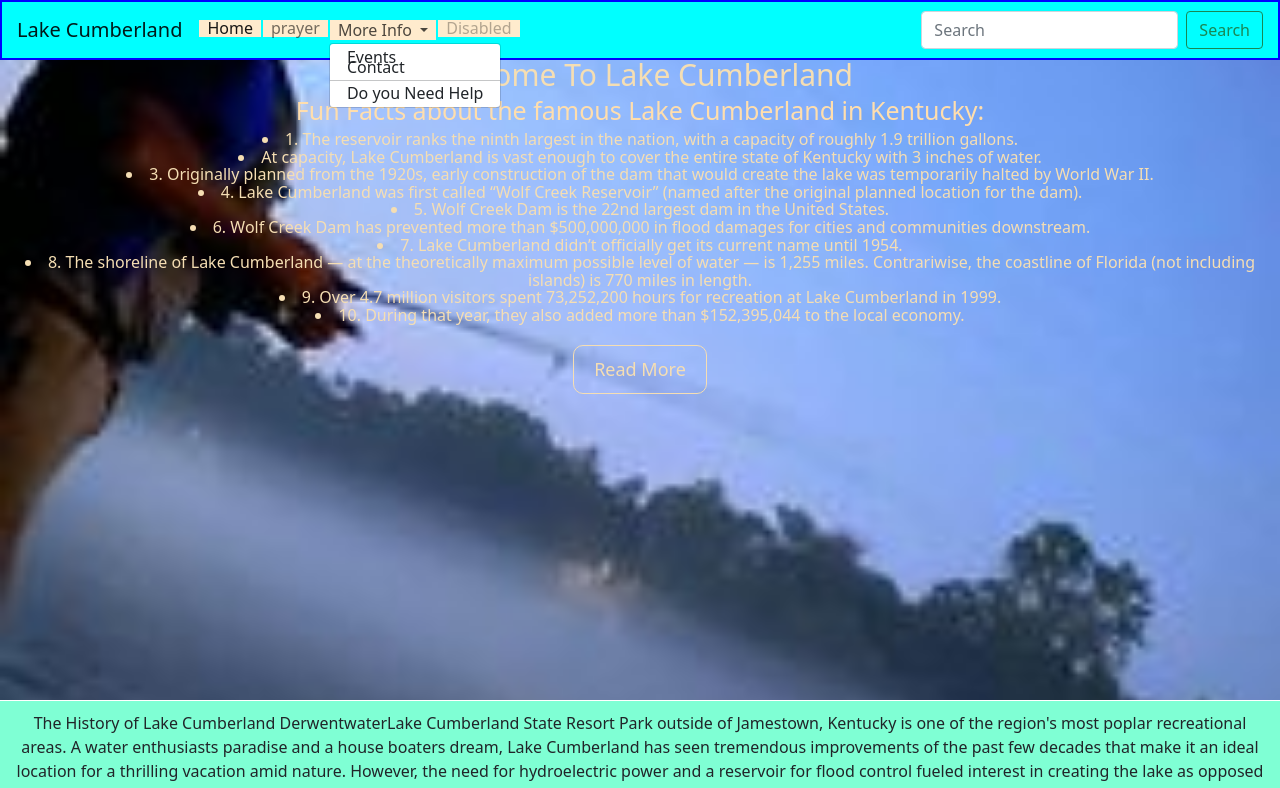
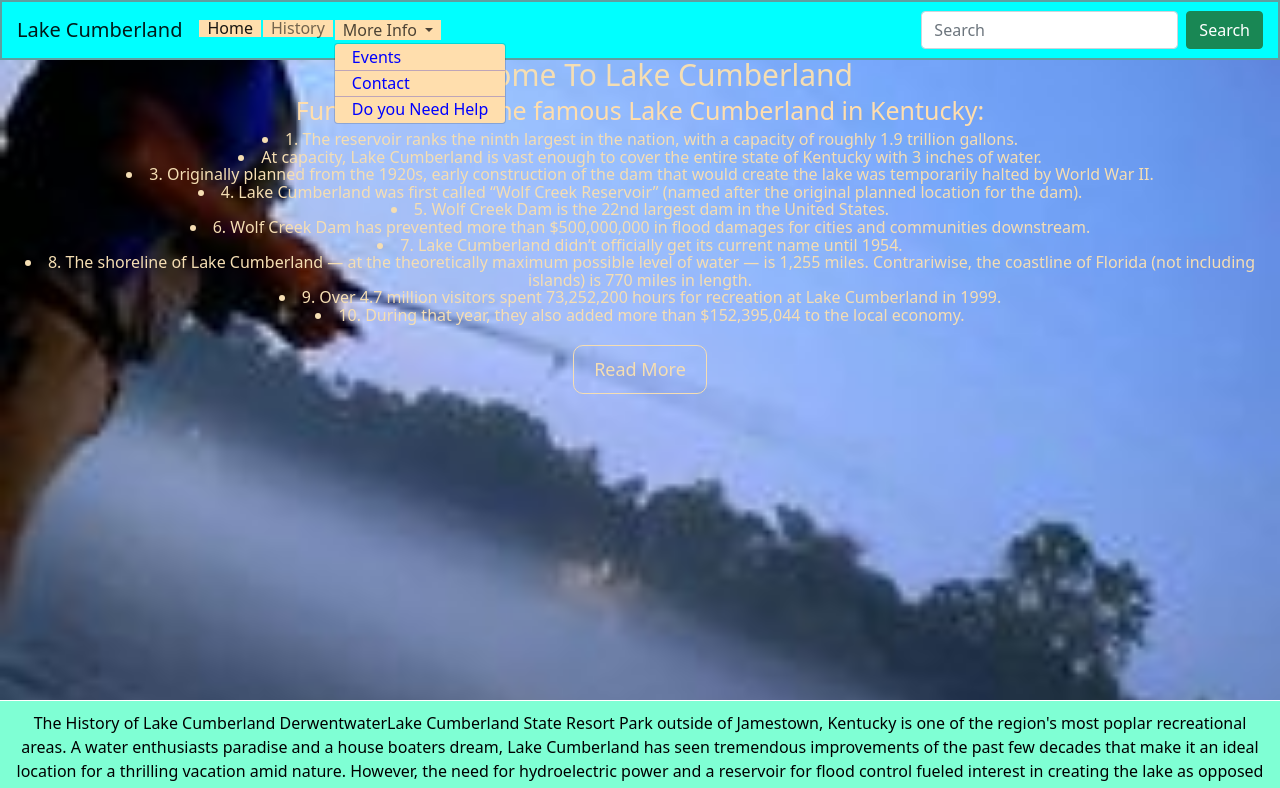
Before and after one commit to sonya2699/LakeCumberland, a plain HTML site: page index.html in a window 1280 px wide. Both pictures are taken after a click on the button "More Info". Shown: the top 788 px of the page. Drawn offline with nearby package versions, Linux system fonts and the light colour scheme; a small style sheet from the web is missing.

Commit message:
Changed some font colors

```diff
--- a/index.html
+++ b/index.html
@@ -26,7 +26,7 @@
             <a class="nav-link active" aria-current="page" href="#">Home</a>
           </li>
           <li class="nav-item">
-            <a class="nav-link" href="#">prayer</a>
+            <a class="nav-link" href="#">History</a>
           </li>
           <li class="nav-item dropdown">
             <a class="nav-link dropdown-toggle" href="#" id="navbarDropdown" role="button" data-bs-toggle="dropdown"
@@ -35,6 +35,7 @@
             </a>
             <ul class="dropdown-menu" aria-labelledby="navbarDropdown">
               <li><a class="dropdown-item" href="#">Events</a></li>
+              <hr class="dropdown-divider">
               <li><a class="dropdown-item" href="#">Contact</a></li>
               <li>
                 <hr class="dropdown-divider">
@@ -42,13 +43,11 @@
               <li><a class="dropdown-item" href="#">Do you Need Help</a></li>
             </ul>
           </li>
-          <li class="nav-item">
-            <a class="nav-link disabled">Disabled</a>
-          </li>
+
         </ul>
         <form class="d-flex">
           <input class="form-control me-2" type="search" placeholder="Search" aria-label="Search">
-          <button class="btn btn-outline-success" type="submit">Search</button>
+          <button class="btn btn-success" type="submit">Search</button>
         </form>
       </div>
     </div>
--- a/lakeCumberland.css
+++ b/lakeCumberland.css
@@ -42,10 +42,17 @@ nav {
     margin: 0;
     padding: 3px;
     width:1000;
-    border: 2px solid blue;
+    border: 2px solid cadetblue;
     background-color:aqua;
 }
+li .dropdown-menu {
+    background-color: navajowhite;
+    color: blue;
 
+}
+li .dropdown-item {
+color: blue;
+}
 
 li a {
     display: flex;
@@ -53,14 +60,19 @@ li a {
     text-decoration: none;
     list-style: none;
     margin: 1px;
-    background-color:blanchedalmond;
+    background-color:navajowhite;
     line-height: 1.0px;
-
-  }
+    color: blue;
+ }
 
 li a:hover {
     background-color:cadetblue;
-
+}
+li a .dropdown {
+    background-color: navajowhite;
+}
+.dropdown :hover {
+    background-color: cadetblue;
 }
 
 #showcase .button{
@@ -82,14 +94,20 @@ li a:hover {
     background: aquamarine;
     text-align: center;
     margin-top: 1px;
+    color: black;
 }
 #section-b {
     padding: 20px;
     background: wheat;
     text-align: center;
+    color: black;
 }
 #section-c {
     padding: 20px;
     background:aqua;
     text-align: center;
+    color: black;
 }
+@media (){
+
+}
```
